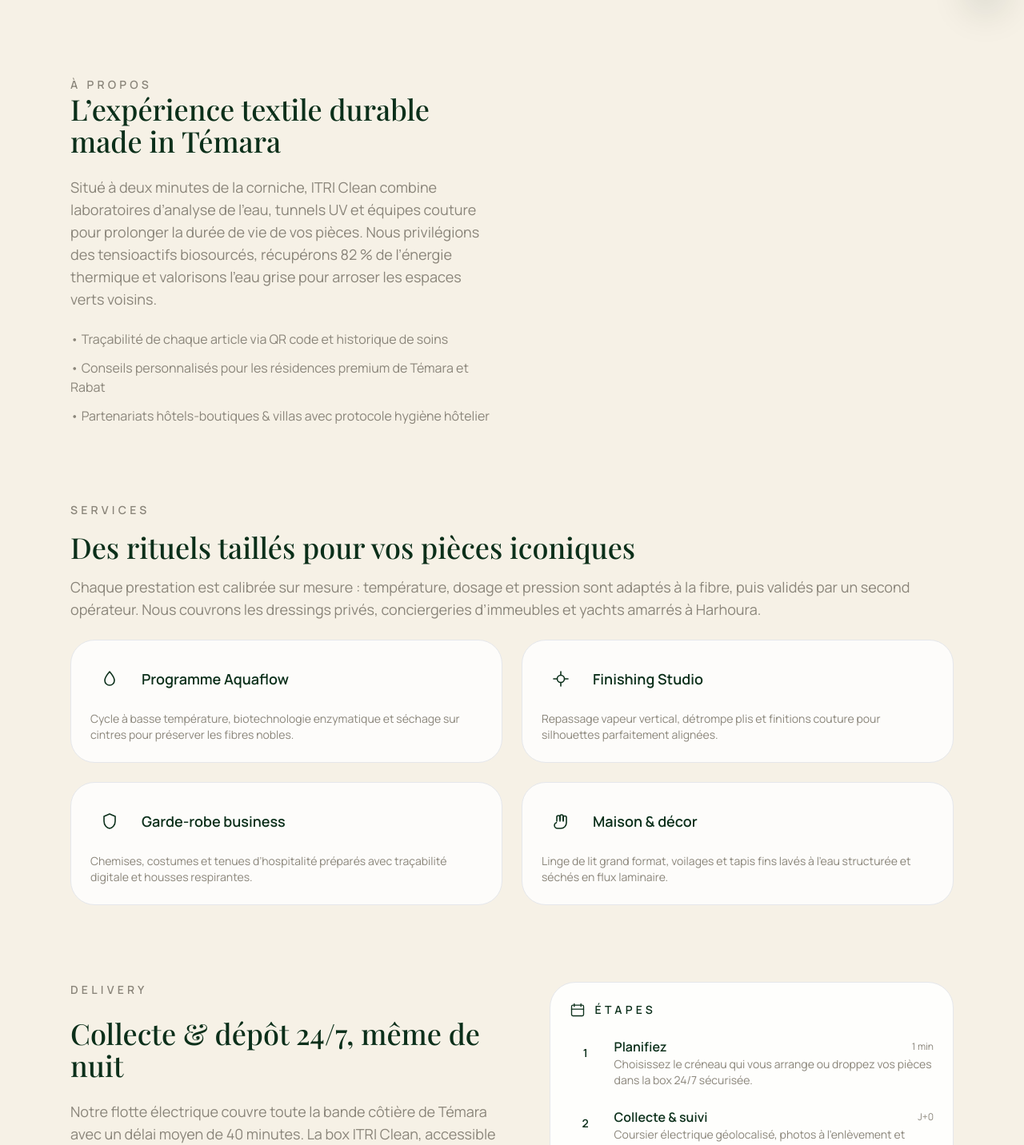
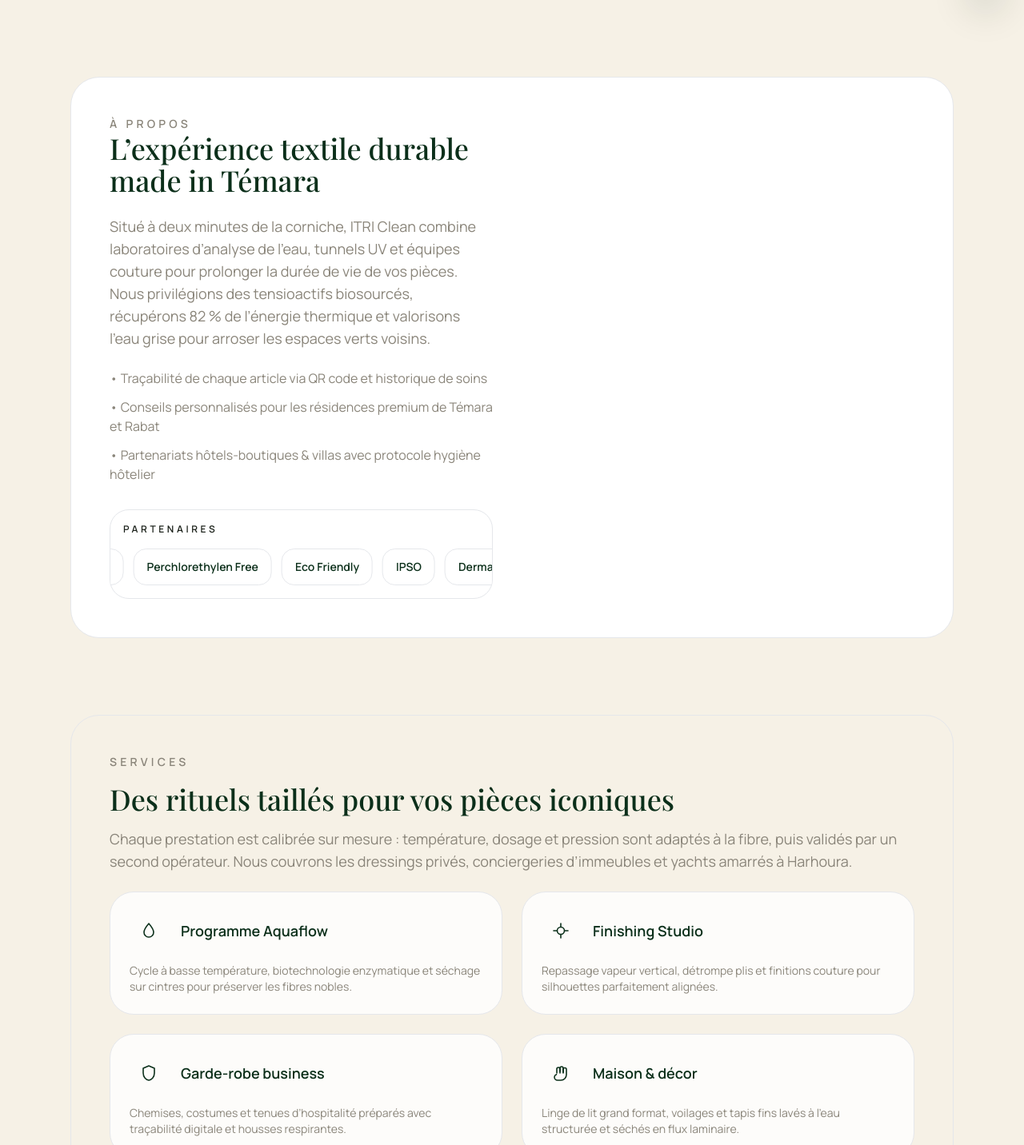
Before and after one commit to ettalbiMed/pressing, a React (Vite) app: page / in a window 1280 px wide. Shown: the part 778-2210 px from the top of the page at 80% size. Built offline with nearby package versions, Linux system fonts and the light colour scheme.

Commit message:
Alterne les fonds de sections et ajoute un slider partenaires

```diff
--- a/src/App.tsx
+++ b/src/App.tsx
@@ -106,6 +106,8 @@
   { src: '/gallery/gallery-5.jpg', alt: 'Textiles premium prêts à être livrés' },
   { src: '/gallery/gallery-6.jpg', alt: 'Espace lounge réception clients' },
 ] as const
+
+const partnerLogos = ['IPSO', 'Dermatest', 'Perchlorethylen Free', 'Eco Friendly'] as const
 
 type SectionId = (typeof navItems)[number]['id']
 type IconName = 'leaf' | 'sparkles' | 'bolt' | 'water' | 'shield' | 'hand' | 'calendar' | 'box'
@@ -445,7 +447,7 @@
             ))}
           </div>
         </section>
-        <section id="about" className="section-offset" aria-labelledby="about-title">
+        <section id="about" className="section-offset rounded-[36px] border border-muted/15 bg-white p-8 md:p-12" aria-labelledby="about-title">
           <div className="grid gap-12 md:grid-cols-2">
             <div data-animate className="fade-in-up">
               <p className="text-sm font-semibold uppercase tracking-[0.3em] text-muted">À propos</p>
@@ -458,6 +460,18 @@
                 <li>• Conseils personnalisés pour les résidences premium de Témara et Rabat</li>
                 <li>• Partenariats hôtels-boutiques & villas avec protocole hygiène hôtelier</li>
               </ul>
+              <div className="mt-8 overflow-hidden rounded-3xl border border-brand/20 bg-brand/5 p-4" data-animate>
+                <p className="text-xs font-semibold uppercase tracking-[0.3em] text-brand/80">Partenaires</p>
+                <div className="partner-slider mt-4" aria-label="Logos partenaires">
+                  <div className="partner-slider-track">
+                    {[...partnerLogos, ...partnerLogos].map((logo, index) => (
+                      <div key={`${logo}-${index}`} className="rounded-2xl border border-brand/20 bg-white px-4 py-3 text-sm font-semibold text-brand shadow-soft/10">
+                        {logo}
+                      </div>
+                    ))}
+                  </div>
+                </div>
+              </div>
             </div>
             <div className="grid gap-4 sm:grid-cols-2" data-animate>
               {pillars.map((pillar) => (
@@ -473,7 +487,7 @@
           </div>
         </section>
 
-        <section id="services" className="section-offset" aria-labelledby="services-title">
+        <section id="services" className="section-offset rounded-[36px] border border-brand/10 bg-brand/5 p-8 md:p-12" aria-labelledby="services-title">
           <div className="flex flex-col gap-6">
             <div className="flex flex-col gap-4" data-animate>
               <p className="text-sm font-semibold uppercase tracking-[0.3em] text-muted">Services</p>
@@ -497,7 +511,7 @@
             </div>
           </div>
         </section>
-        <section id="delivery" className="section-offset" aria-labelledby="delivery-title">
+        <section id="delivery" className="section-offset rounded-[36px] border border-muted/15 bg-white p-8 md:p-12" aria-labelledby="delivery-title">
           <div className="grid gap-10 lg:grid-cols-[1.05fr,0.95fr]">
             <div className="space-y-6" data-animate>
               <p className="text-sm font-semibold uppercase tracking-[0.3em] text-muted">Delivery</p>
@@ -554,7 +568,7 @@
             </div>
           </div>
         </section>
-        <section id="gallery" className="section-offset" aria-labelledby="gallery-title">
+        <section id="gallery" className="section-offset rounded-[36px] border border-brand/10 bg-brand/5 p-8 md:p-12" aria-labelledby="gallery-title">
           <div className="flex flex-col gap-6" data-animate>
             <p className="text-sm font-semibold uppercase tracking-[0.3em] text-muted">Galerie</p>
             <h2 id="gallery-title" className="font-display text-3xl text-brand md:text-4xl">Ambiances ITRI Clean</h2>
@@ -571,7 +585,7 @@
             ))}
           </div>
         </section>
-        <section id="contact" className="section-offset" aria-labelledby="contact-title">
+        <section id="contact" className="section-offset rounded-[36px] border border-muted/15 bg-white p-8 md:p-12" aria-labelledby="contact-title">
           <div className="grid gap-10 lg:grid-cols-2">
             <div className="space-y-6" data-animate>
               <p className="text-sm font-semibold uppercase tracking-[0.3em] text-muted">Contact</p>
--- a/src/index.css
+++ b/src/index.css
@@ -54,4 +54,25 @@
     opacity: 1 !important;
     transform: translateY(0) !important;
   }
+
+  .partner-slider {
+    position: relative;
+    width: 100%;
+  }
+
+  .partner-slider-track {
+    display: flex;
+    width: max-content;
+    gap: 0.75rem;
+    animation: partner-slide 18s linear infinite;
+  }
+
+  @keyframes partner-slide {
+    from {
+      transform: translateX(0);
+    }
+    to {
+      transform: translateX(-50%);
+    }
+  }
 }
```
